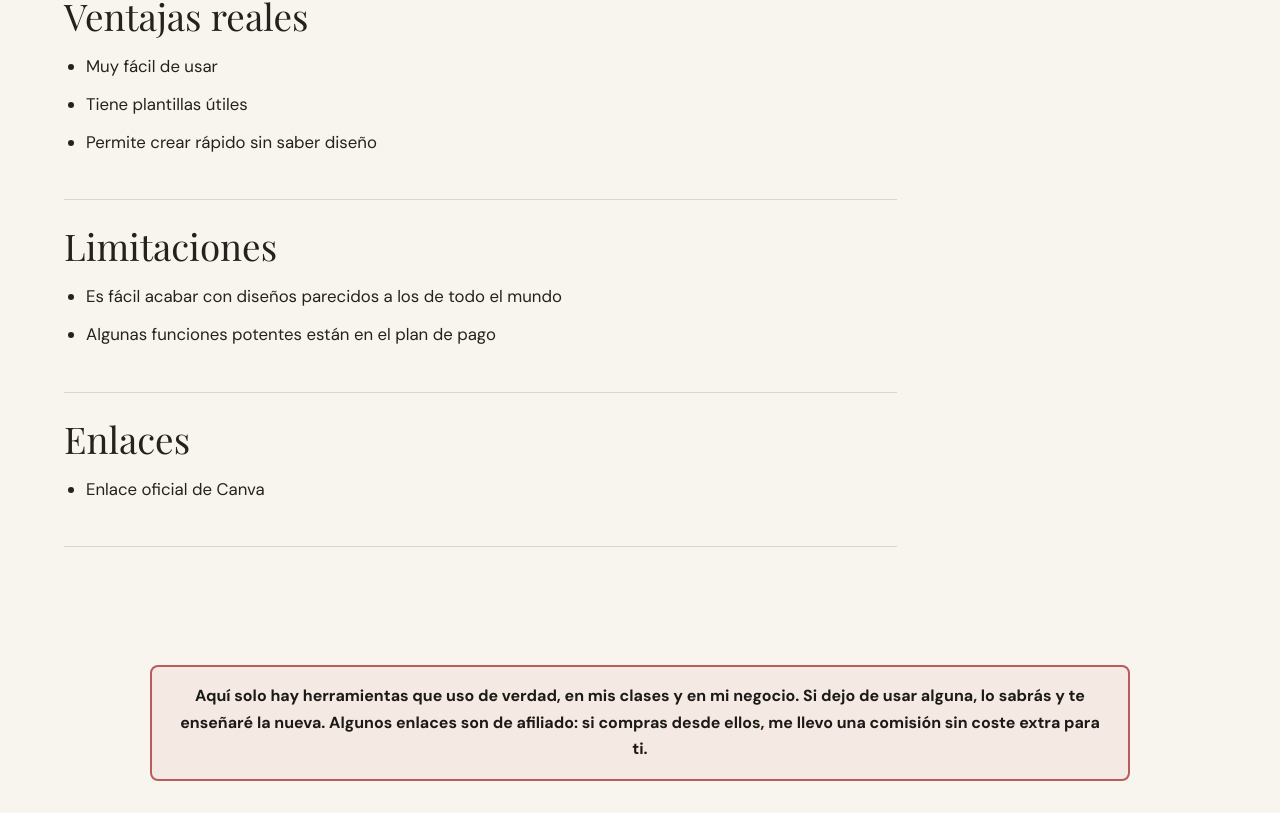
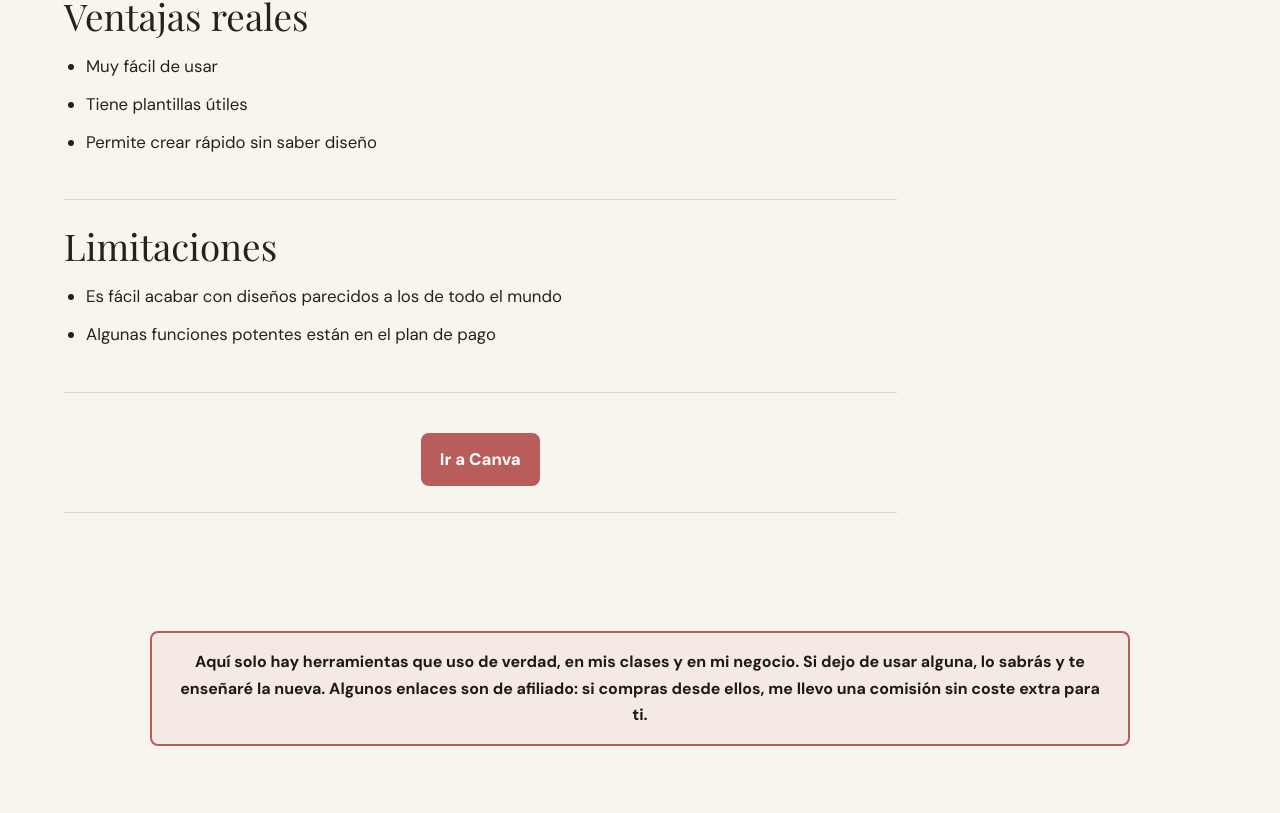
Before and after one commit to boreas77/laborjatorio, a Next.js app: page /herramientas/canva in a window 1280 px wide. Shown: the part 1572-2385 px from the top of the page. After the commit the page ends 2350 px from the top, so only its background shows below. Built offline with nearby package versions, Linux system fonts and the light colour scheme.

Commit message:
Sustituye enlaces por botones de herramienta

```diff
--- a/src/app/globals.css
+++ b/src/app/globals.css
@@ -793,6 +793,11 @@ main {
   padding: 12px 18px;
 }
 
+.tool-action-row {
+  display: flex;
+  justify-content: center;
+}
+
 .tool-action-button:hover {
   background: #984545;
 }
@@ -980,6 +985,11 @@ main {
   margin: 0;
 }
 
+.tool-final-action {
+  border-bottom: 0;
+  padding-bottom: 0;
+}
+
 .tool-cta {
   border-bottom: 0;
   border-top: 1px solid var(--line);
--- a/src/app/herramientas/[slug]/page.tsx
+++ b/src/app/herramientas/[slug]/page.tsx
@@ -133,9 +133,11 @@ export default async function ToolPage({ params }: ToolPageProps) {
               )}
             </p>
             {hasRichEditorialBlocks ? (
-              <a className="tool-action-button" href={primaryUrl} target="_blank" rel="noopener noreferrer">
-                Ir a {tool.name}
-              </a>
+              <div className="tool-action-row">
+                <a className="tool-action-button" href={primaryUrl} target="_blank" rel="noopener noreferrer">
+                  Ir a {tool.name}
+                </a>
+              </div>
             ) : null}
           </section>
 
@@ -296,22 +298,12 @@ export default async function ToolPage({ params }: ToolPageProps) {
               ) : null}
             </>
           ) : null}
-          <section>
-            <h2>Enlaces</h2>
-            <ul>
-              <li>
-                <a href={tool.officialUrl} target="_blank" rel="noopener noreferrer">
-                  Enlace oficial de {tool.name}
-                </a>
-              </li>
-              {tool.affiliateUrl ? (
-                <li>
-                  <a href={tool.affiliateUrl} target="_blank" rel="nofollow sponsored noopener noreferrer">
-                    Enlace de afiliado
-                  </a>
-                </li>
-              ) : null}
-            </ul>
+          <section className="tool-final-action">
+            <div className="tool-action-row">
+              <a className="tool-action-button" href={primaryUrl} target="_blank" rel="noopener noreferrer">
+                Ir a {tool.name}
+              </a>
+            </div>
           </section>
         </div>
 
```
